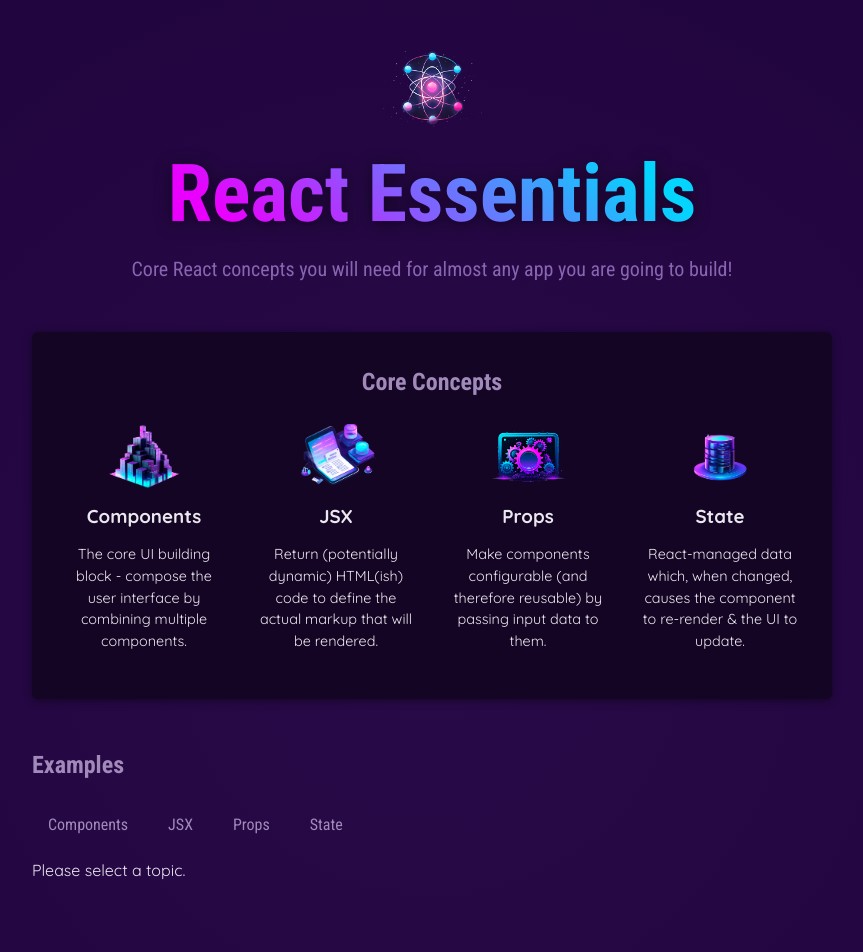
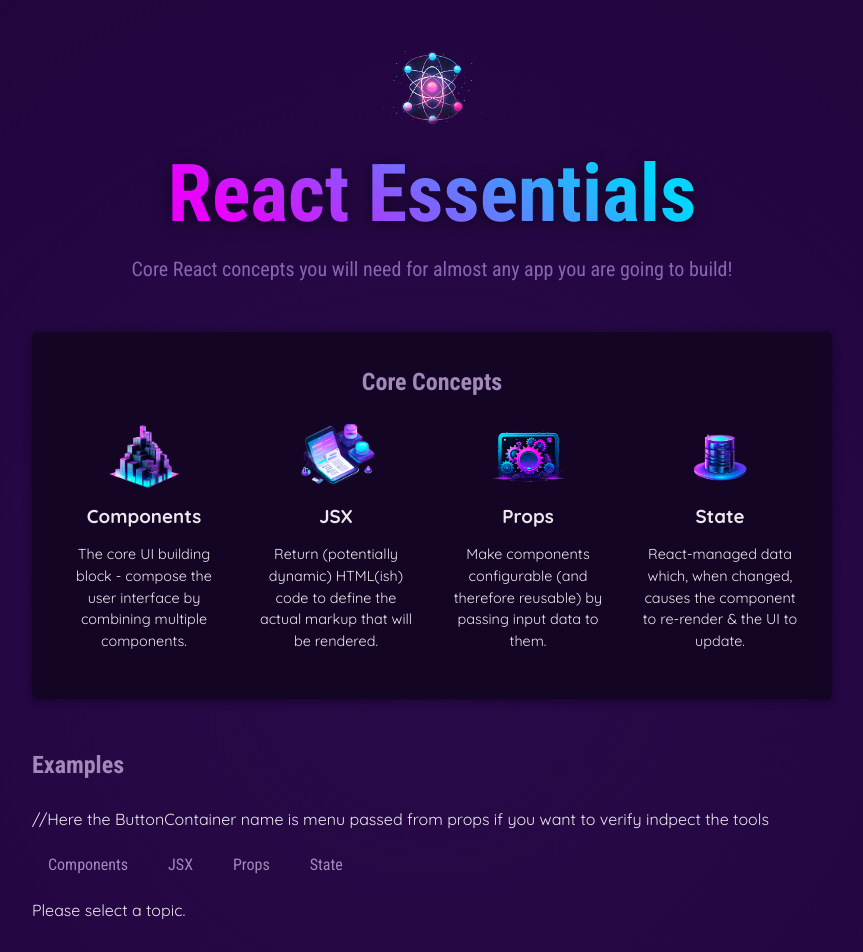
Before and after one commit to RAJESH2961/udemy-react-practice, a React (Vite) app in the folder Section-4/: page / in a window 1280 px wide. Shown: the top 952 px of the page, without its empty margins (208-1071 px from the left). Built offline with nearby package versions, Linux system fonts and the light colour scheme.

Commit message:
Added Components Types Dynamically

```diff
--- a/Section-4/src/components/Tabs.jsx
+++ b/Section-4/src/components/Tabs.jsx
@@ -1,6 +1,7 @@
 export default function Tabs({ children, buttons, ButtonsContainer }) {
     return (
       <>
+      //Here the ButtonContainer name is menu passed from props if you want to verify indpect the tools
         <ButtonsContainer>{buttons}</ButtonsContainer>
         {children}
       </>
```
